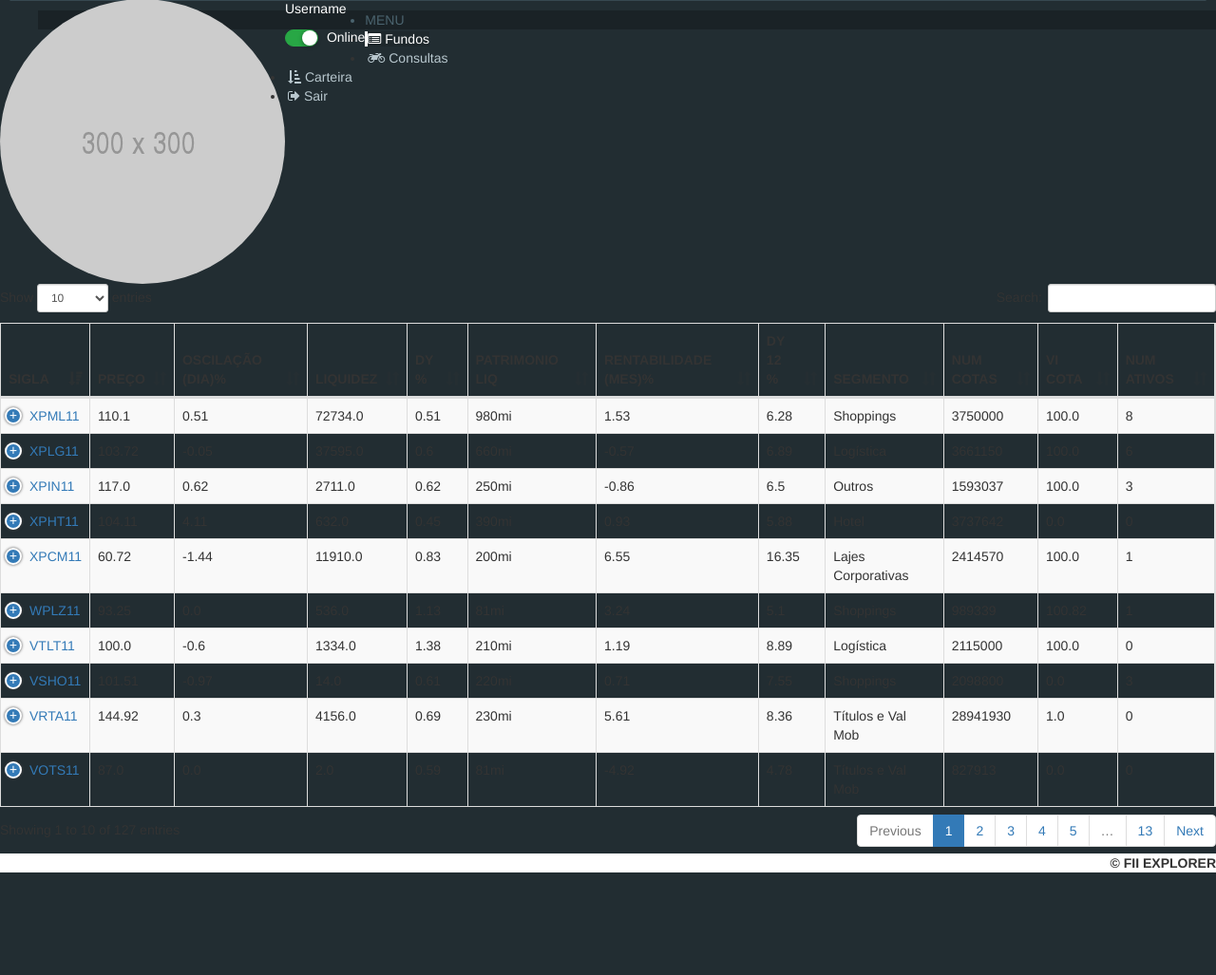
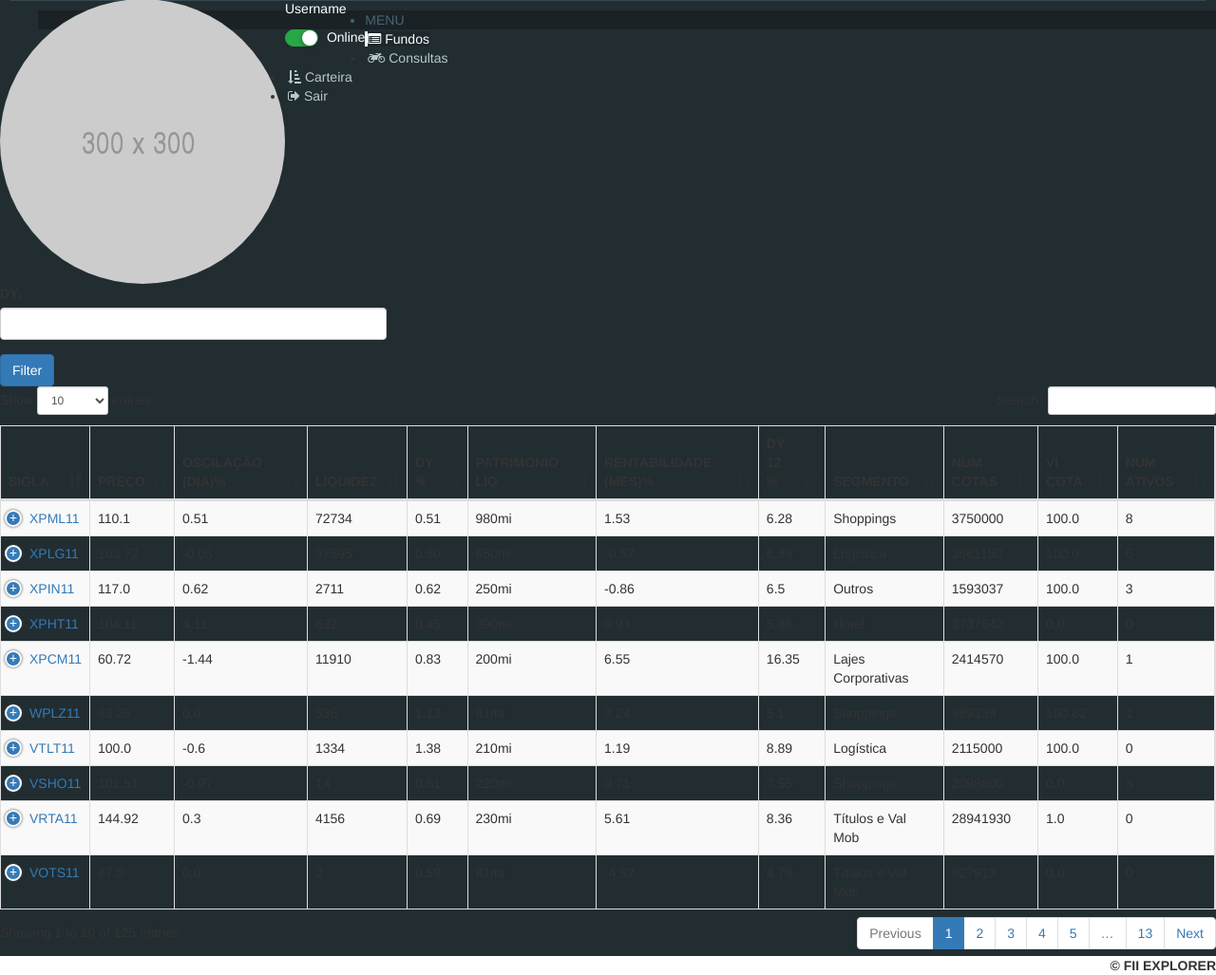
Before and after one commit to caioccc/fiiexplorer, a Django app: page / in a window 1280 px wide. Shown: the part 412-1439 px from the top of the page at 95% size. Before the commit the page ends 1331 px from the top, so only its background shows below. Run offline with Django 3.2, Linux system fonts and the light colour scheme; data comes from the database, SQL or seed files in the repository; grey boxes labelled with a size stand in for pictures from a placeholder-image service; data that the repository does not hold is empty; some libraries are stand-ins or nearby versions.

Commit message:
add new filter field

```diff
--- a/app/templates/list_funds.html
+++ b/app/templates/list_funds.html
@@ -2,6 +2,28 @@
 {% load staticfiles %}
 
 {% block content %}
+    <div class="row">
+        <div class="col-md-12">
+            <form action="{% url 'index' %}" method="get">
+                <div class="box box-primary">
+                    <div class="box-header"></div>
+                    <div class="box-body">
+                        <div class="row">
+                            <div class="col-xs-4">
+                                <div class="form-group">
+                                    <label>DY: </label>
+                                    <input class="form-control" type="text" name="q_dy" id="q_dy"/>
+                                </div>
+                            </div>
+                        </div>
+                    </div>
+                    <div class="box-footer">
+                        <button class="btn btn-primary pull-left" type="submit" >Filter</button>
+                    </div>
+                </div>
+            </form>
+        </div>
+    </div>
     <div class="row">
         <div class="col-md-12">
             <div class="box box-primary">
@@ -25,7 +47,7 @@
                                         <th>PATRIMONIO LIQ</th>
                                         <th>RENTABILIDADE (MES)%</th>
                                         <th>DY 12 %</th>
-{#                                        <th>DATA</th>#}
+                                        {#                                        <th>DATA</th>#}
                                         <th>SEGMENTO</th>
                                         <th>NUM COTAS</th>
                                         <th>VI COTA</th>
@@ -67,9 +89,9 @@
                                                 {{ fundo.rentabilidade_mes }}
                                             </td>
                                             <td>{{ fundo.yd_12_p }}</td>
-{#                                            <td>#}
-{#                                                {{ fundo.data_construcao_fundo|date:"d/m/Y" }}#}
-{#                                            </td>#}
+                                            {#                                            <td>#}
+                                            {#                                                {{ fundo.data_construcao_fundo|date:"d/m/Y" }}#}
+                                            {#                                            </td>#}
                                             <td>{{ fundo.segmento }}</td>
                                             <td>
                                                 {{ fundo.num_cotas_emitidas }}
@@ -111,6 +133,7 @@
                 order: [[0, "desc"]]
             });
             $('#fundos').addClass('active');
+            $('[name=q_dy]').inputmask('9.99');
         });
     </script>
 
--- a/app/views.py
+++ b/app/views.py
@@ -17,15 +17,20 @@ class IndexView(ListView):
     context_object_name = 'fundos'
 
     def get_queryset(self):
+        q_dy = float(0.0)
+        if 'q_dy' in self.request.GET:
+            q_dy = float(str(self.request.GET['q_dy']).replace('_', ''))
         fundos = Fundo.objects.all()
         arr = []
-
         for fundo in fundos:
             new_fund = fundo
+            if float(new_fund.dy) <= q_dy:
+                continue
             new_fund.preco = float(new_fund.preco)
             new_fund.oscilacao_dia = float(new_fund.oscilacao_dia)
-            new_fund.liquidez = float(new_fund.liquidez)
-            new_fund.dy = float(new_fund.dy)
+            new_fund.liquidez = int(new_fund.liquidez)
+
+            new_fund.dy = "{0:.2f}".format(float(new_fund.dy))
             # new_fund.pl = float(new_fund.pl)
             new_fund.rentabilidade_mes = float(new_fund.rentabilidade_mes)
             # new_fund.data_construcao_fundo = datetime.strptime(str(new_fund.data_construcao_fundo), '%d de %B de %Y')
@@ -40,7 +45,7 @@ class IndexView(ListView):
             new_fund.num_ativos = int(new_fund.num_ativos)
             new_fund.num_estados = int(new_fund.num_estados)
             arr.append(new_fund)
-        return fundos
+        return arr
 
     def get(self, request, *args, **kwargs):
         Thread(target=syncFunds).start()
```
Also changed, not shown: 2 other files.
